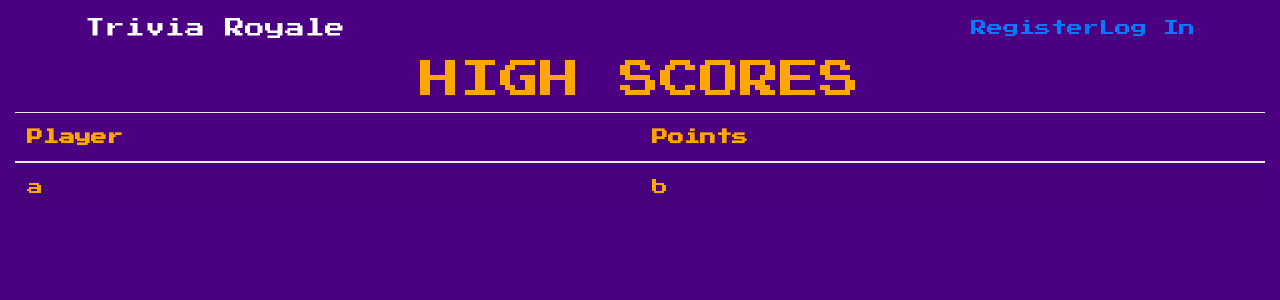
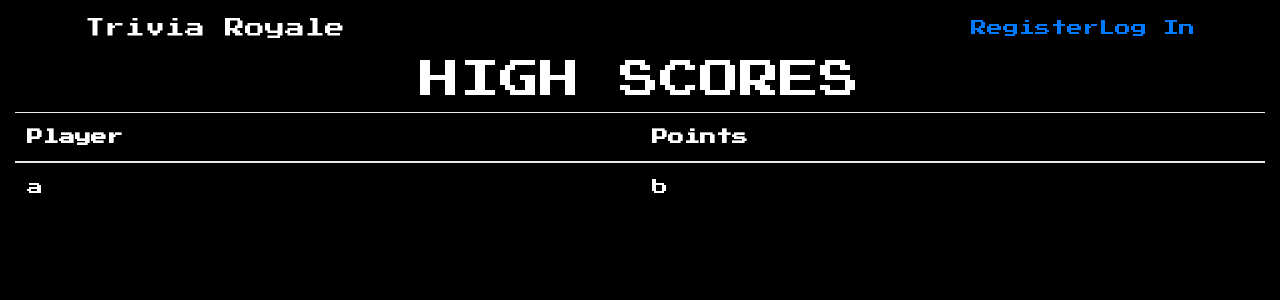
Before and after one commit to robinspiers/IK22, a Flask app: page / in a window 1280 px wide. Shown: the top 300 px of the page. Run offline with Flask 2, Linux system fonts and the light colour scheme; some libraries are stand-ins or nearby versions; some web fonts are replaced.

Commit message:
zwarte achtergrond witte text

```diff
--- a/triviaroyale/templates/layout.html
+++ b/triviaroyale/templates/layout.html
@@ -34,9 +34,8 @@
 
             body
             {
-                background: #4B0082 !important;
-                color: #FFA500 !important;
-
+                background: #000000 !important;
+                color: #FFFFFF !important;
                 font-family: 'press_start_2pregular', sans-serif !important;
 
             }
```
Also changed, not shown: triviaroyale/static/styles.css (+4 -4 lines), triviaroyale/triviaroyale.db.
